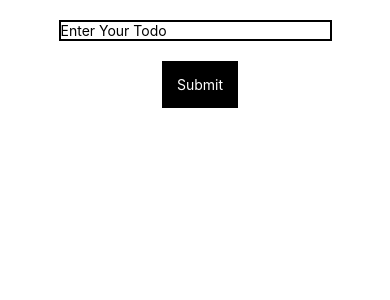
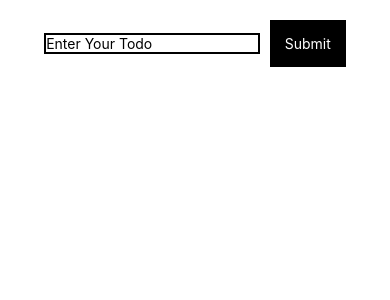
Before and after one commit to arnazmursidp/test-app, a React Native app: screen / in a window 390 px wide. Shown: the top 300 px of the page. Built offline with nearby package versions, Linux system fonts and the light colour scheme.

Commit message:
import addtodo component

```diff
--- a/src/index.js
+++ b/src/index.js
@@ -1,37 +1,10 @@
 import React from 'react';
-import { StyleSheet, Text, View, TextInput, TouchableOpacity } from 'react-native';
+import AddTodo from './addTodo';
 
 export default class Page extends React.Component {
   render() {
     return (
-        <View style={styles.container}>
-            <TextInput
-            underlineColorAndroid="transparent"
-            placeholder="Enter Your Todo"
-            style={styles.input}
-        />
-        <TouchableOpacity
-            style={{ marginTop: 20, marginLeft: 10, backgroundColor: 'black' }}
-            onPress={() => {}}
-            >
-            <Text style={{ color: 'white', padding: 15 }}>Submit</Text>
-        </TouchableOpacity>
-        </View>
+        <AddTodo />
     );
   }
 }
-
-const styles = StyleSheet.create({
-    container: {
-        flex: 1,
-        justifyContent: 'flex-start',
-        alignItems: 'center'
-    },
-    input: {
-        marginTop: 20,
-        width: '70%',
-        alignSelf: 'center',
-        borderWidth: 2,
-        borderColor: 'black'
-    }
-});
```
